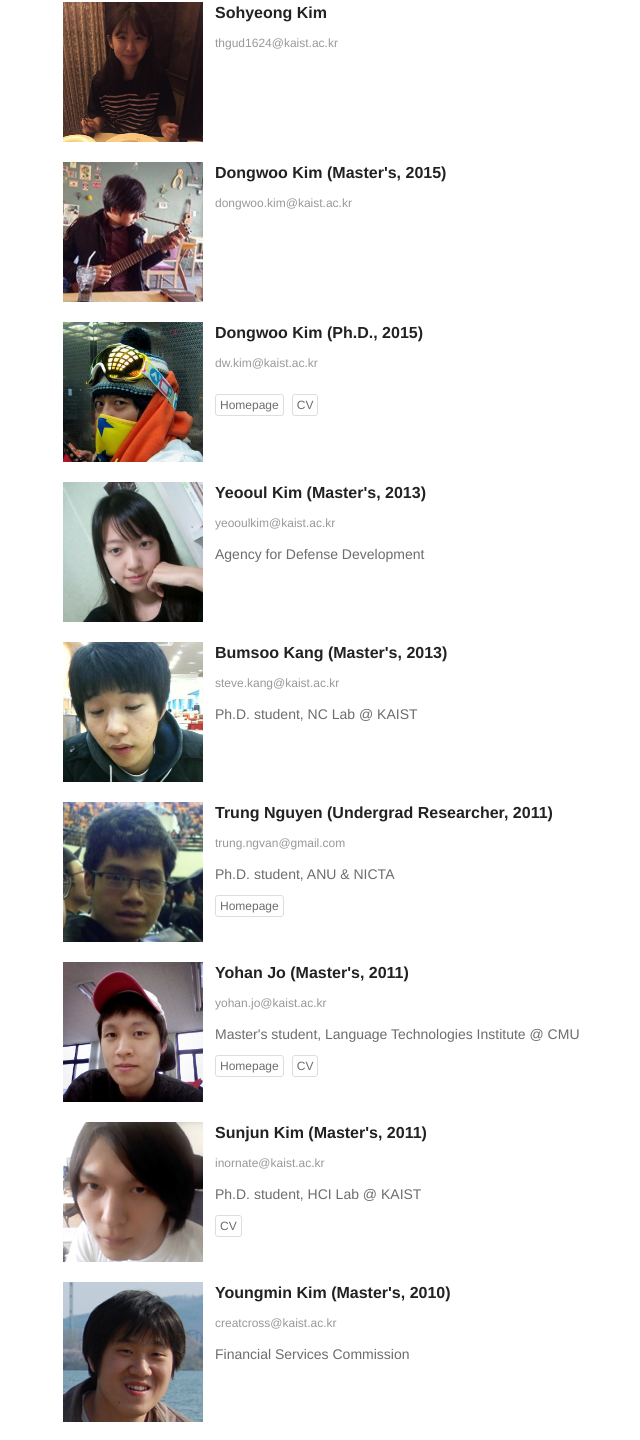
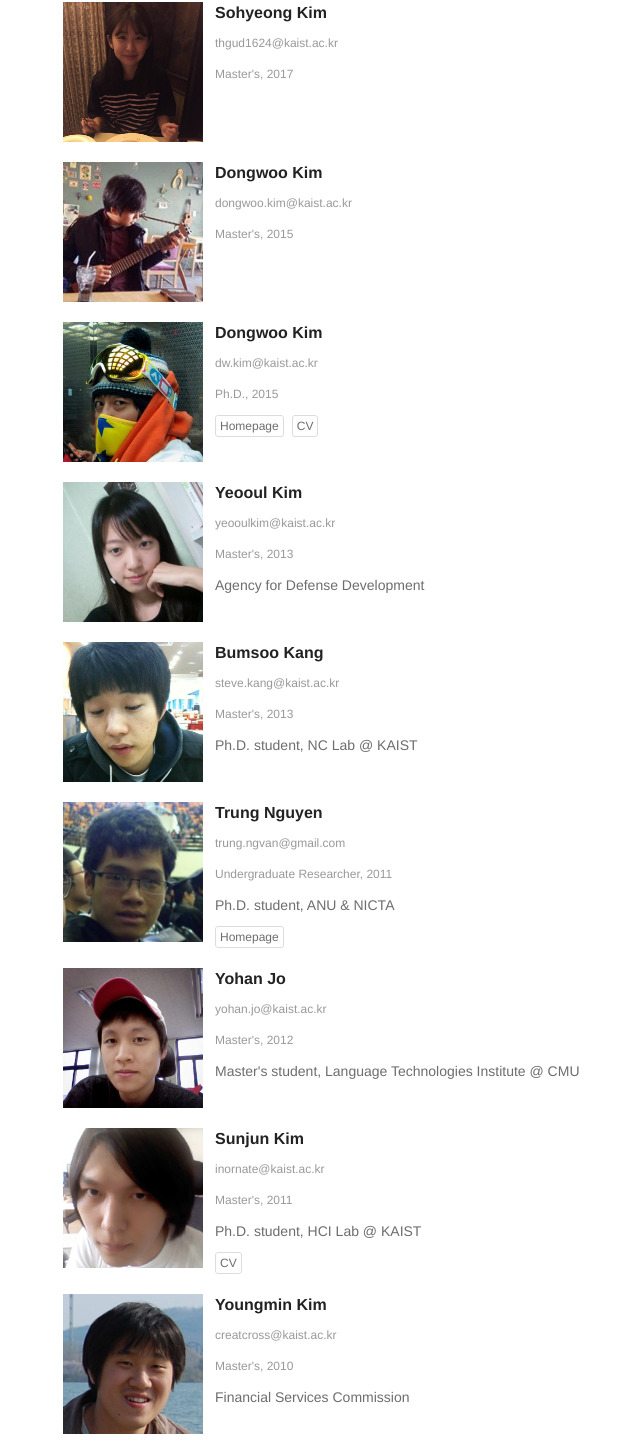
Before and after one commit to uilab-github/uilab-web-old, a React app: page /members in a window 1280 px wide. Shown: the part 3092-4532 px from the top of the page, without its empty margins (73-713 px from the left). Built offline with nearby package versions, Linux system fonts and the light colour scheme; a web font is replaced by a local one; what react-google-maps-loader would draw is missing.

Commit message:
change content and style of members page

```diff
--- a/index.html
+++ b/index.html
@@ -40,6 +40,6 @@
   </head>
   <body>
     <div id="root"></div>
-    <script src="/build/bundle-7bef77b482.js"></script>
+    <script src="/build/bundle-56c6f942c9.js"></script>
   </body>
 </html>
--- a/public/data/members.json
+++ b/public/data/members.json
@@ -286,8 +286,8 @@
       {
         "attributes":[
           [
-            "research",
-            ""
+            "graduate",
+            "Master's, 2016"
           ]
         ],
         "image":"/public/images/members/sooyoung.jpg",
@@ -300,8 +300,8 @@
       {
         "attributes":[
           [
-            "research",
-            ""
+            "graduate",
+            "Master's, 2017"
           ]
         ],
         "image":"/public/images/members/sohyeong_kim.jpg",
@@ -314,12 +314,12 @@
       {
         "attributes":[
           [
-            "research",
-            ""
+            "graduate",
+            "Master's, 2015"
           ]
         ],
         "image":"/public/images/members/kimdwkimdw.jpg",
-        "name":"Dongwoo Kim (Master's, 2015)",
+        "name":"Dongwoo Kim",
         "links":[
 
         ],
@@ -328,12 +328,12 @@
       {
         "attributes":[
           [
-            "research",
-            ""
+            "graduate",
+            "Ph.D., 2015"
           ]
         ],
         "image":"/public/images/members/dongwoo2.png",
-        "name":"Dongwoo Kim  (Ph.D., 2015)",
+        "name":"Dongwoo Kim",
         "links":[
           [
             "Homepage",
@@ -349,12 +349,16 @@
       {
         "attributes":[
           [
+            "graduate",
+            "Master's, 2013"
+          ],
+          [
             "research",
             "Agency for Defense Development"
           ]
         ],
         "image":"/public/images/members/yeool.jpg",
-        "name":"Yeooul Kim  (Master's, 2013)",
+        "name":"Yeooul Kim",
         "links":[
 
         ],
@@ -363,12 +367,16 @@
       {
         "attributes":[
           [
+            "graduate",
+            "Master's, 2013"
+          ],
+          [
             "research",
             "Ph.D. student, NC Lab @ KAIST"
           ]
         ],
         "image":"/public/images/members/bumsoo_kang.png",
-        "name":"Bumsoo Kang  (Master's, 2013)",
+        "name":"Bumsoo Kang",
         "links":[
 
         ],
@@ -377,12 +385,16 @@
       {
         "attributes":[
           [
+            "graduate",
+            "Undergraduate Researcher, 2011"
+          ],
+          [
             "research",
             "Ph.D. student, ANU & NICTA"
           ]
         ],
         "image":"/public/images/members/trung3.png",
-        "name":"Trung Nguyen (Undergrad Researcher, 2011)",
+        "name":"Trung Nguyen",
         "links":[
           [
             "Homepage",
@@ -394,33 +406,34 @@
       {
         "attributes":[
           [
+            "graduate",
+            "Master's, 2012"
+          ],
+          [
             "research",
             "Master's student, Language Technologies Institute @ CMU"
           ]
         ],
         "image":"/public/images/members/yohanjo.jpg",
-        "name":"Yohan Jo (Master's, 2011)",
+        "name":"Yohan Jo",
         "links":[
-          [
-            "Homepage",
-            "http://web.uilab.kr/members/yohanjo"
-          ],
-          [
-            "CV",
-            "http://web.uilab.kr/members/yohanjo"
-          ]
+
         ],
         "email":"yohan.jo@kaist.ac.kr"
       },
       {
         "attributes":[
           [
+            "graduate",
+            "Master's, 2011"
+          ],
+          [
             "research",
             "Ph.D. student, HCI Lab @ KAIST"
           ]
         ],
         "image":"/public/images/members/sunjun_kim.jpg",
-        "name":"Sunjun Kim (Master's, 2011)",
+        "name":"Sunjun Kim",
         "links":[
           [
             "CV",
@@ -432,12 +445,16 @@
       {
         "attributes":[
           [
+            "graduate",
+            "Master's, 2010"
+          ],
+          [
             "research",
             "Financial Services Commission"
           ]
         ],
         "image":"/public/images/members/youngmin_kim.jpg",
-        "name":"Youngmin Kim (Master's, 2010)",
+        "name":"Youngmin Kim",
         "links":[
 
         ],
@@ -446,12 +463,16 @@
       {
         "attributes":[
           [
+            "graduate",
+            "Master's, 2010"
+          ],
+          [
             "research",
             "Bluehole Studio"
           ]
         ],
         "image":"/public/images/members/hyunjong_lee.jpg",
-        "name":"Hyunjong Peter Lee (Master's, 2010)",
+        "name":"Hyunjong Peter Lee",
         "links":[
 
         ],
@@ -460,12 +481,16 @@
       {
         "attributes":[
           [
+            "graduate",
+            "Master's, 2010"
+          ],
+          [
             "research",
             "AI & Media Lab @ KAIST"
           ]
         ],
         "image":"/public/images/members/francis.jpg",
-        "name":"Francis (Master's, 2010)",
+        "name":"Francisco Arturo Rojas",
         "links":[
 
         ],
--- a/src/style/components/_member.scss
+++ b/src/style/components/_member.scss
@@ -28,6 +28,11 @@
   }
 
   &__email {
+    font-size: 12px;
+    color: color('grey');
+  }
+
+  &__item-graduate {
     font-size: 12px;
     color: color('grey');
   }
```
Also changed, not shown: 2 other files (tests, documents, lock files or other folders).
